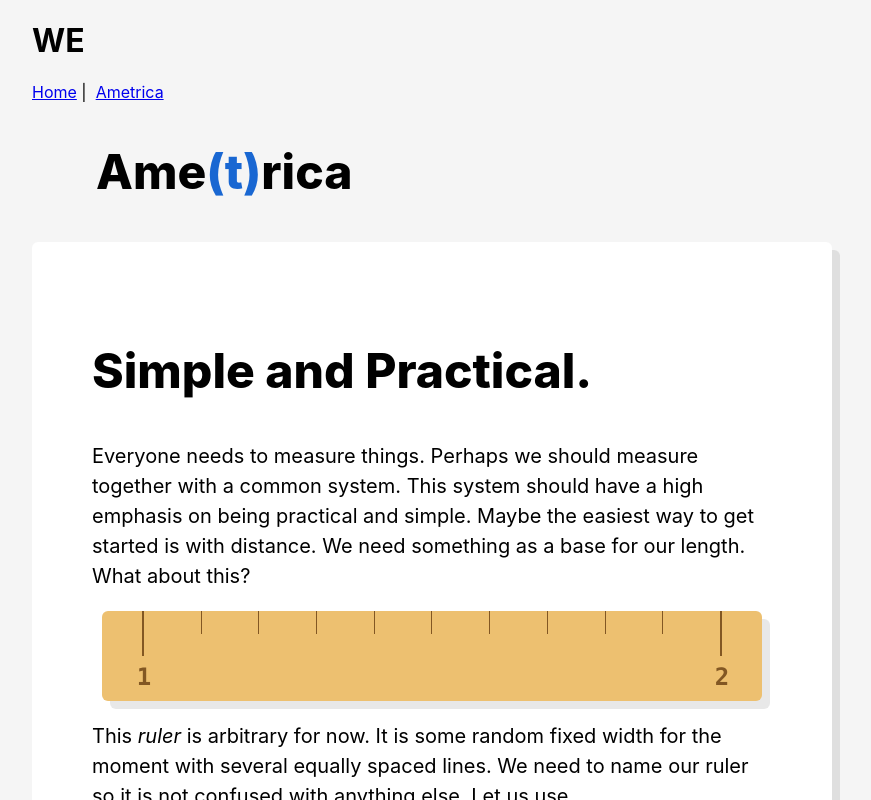
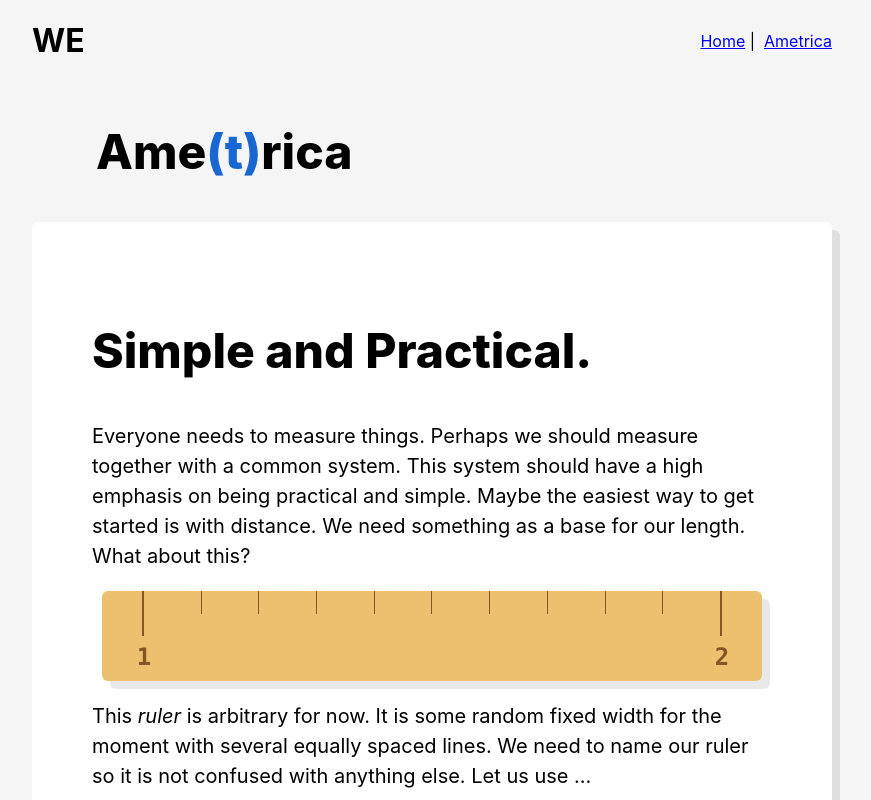
Before and after one commit to ronnross/waxeccentric, a Next.js app: page /ametrica/meter in a window 1280 px wide. Shown: the top 800 px of the page, without its empty margins (208-1079 px from the left). Built offline with nearby package versions, Linux system fonts and the light colour scheme.

Commit message:
adding some margins

```diff
--- a/components/Navbar.js
+++ b/components/Navbar.js
@@ -4,7 +4,7 @@ import styles from "../styles/Navbar.module.css";
 
 const Navbar = () => {
   return (
-    <header className="navbar">
+    <header className={styles.navbar}>
       <div>
         <h1>WE</h1>
       </div>
--- a/styles/MediaBox.module.css
+++ b/styles/MediaBox.module.css
@@ -27,7 +27,6 @@
   width: 100%;
 }
 
-
 @media screen and (min-width: 800px) {
   .mediaBox {
     background-color: var(--yellow);
--- a/styles/Navbar.module.css
+++ b/styles/Navbar.module.css
@@ -3,4 +3,13 @@
   flex-direction: row;
   align-items: center;
   justify-content: space-between;
+  margin-left: 1rem;
+    margin-right: 1rem;
 }
+
+@media screen and (min-width: 800px) {
+  .navbar {
+    margin-left: 0px;
+    margin-right: 0px;
+  }
+}
```
